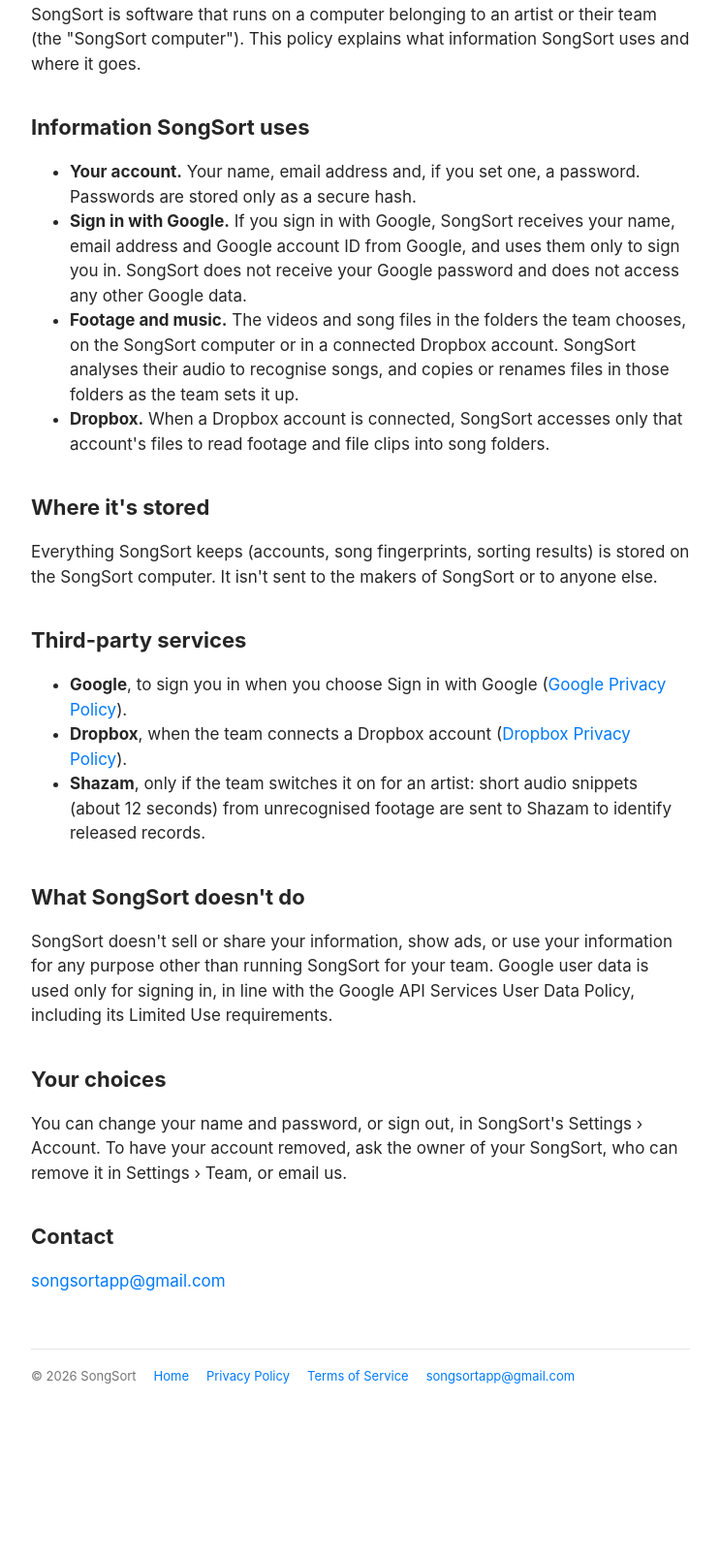
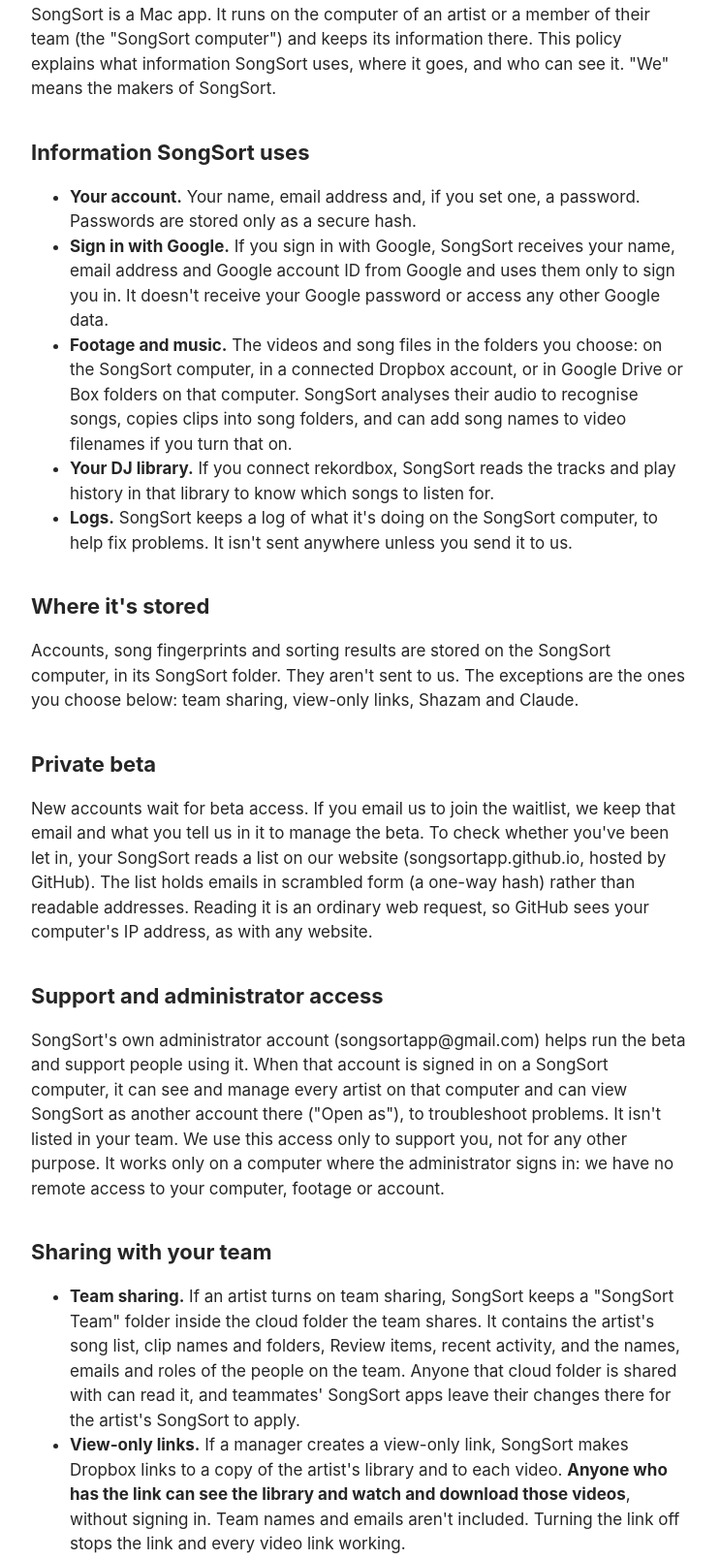
Before and after one commit to songsortapp/songsortapp.github.io, a plain HTML site: page privacy.html in a window 1280 px wide. Shown: the part 145-1754 px from the top of the page at 97% size, without its empty margins (268-1011 px from the left). Before the commit the page ends 1614 px from the top, so only its background shows below. Drawn offline with Linux system fonts and the light colour scheme.

Commit message:
Update privacy.html: beta, admin support access, team sharing, view-only links, Claude

```diff
--- a/privacy.html
+++ b/privacy.html
@@ -10,27 +10,60 @@
 footer{border-top:.5px solid var(--sep);margin-top:56px;padding-top:18px;font-size:13px;color:var(--label2);display:flex;gap:18px;flex-wrap:wrap}
 .doc p,.doc li{color:var(--label)}.doc .muted{color:var(--label2);font-size:15px}
 </style></head><body><main><div class="doc">
-<h1 style="text-align:left;font-size:34px">Privacy Policy</h1><p class="muted">Last updated October 28, 2026</p>
-<p>SongSort is software that runs on a computer belonging to an artist or their team (the "SongSort computer"). This policy explains what information SongSort uses and where it goes.</p>
+<h1 style="text-align:left;font-size:34px">Privacy Policy</h1><p class="muted">Last updated October 29, 2026 · SongSort is in private beta</p>
+<p>SongSort is a Mac app. It runs on the computer of an artist or a member of their team (the "SongSort computer") and keeps its information there. This policy explains what information SongSort uses, where it goes, and who can see it. "We" means the makers of SongSort.</p>
+
 <h2>Information SongSort uses</h2>
 <ul>
 <li><b>Your account.</b> Your name, email address and, if you set one, a password. Passwords are stored only as a secure hash.</li>
-<li><b>Sign in with Google.</b> If you sign in with Google, SongSort receives your name, email address and Google account ID from Google, and uses them only to sign you in. SongSort does not receive your Google password and does not access any other Google data.</li>
-<li><b>Footage and music.</b> The videos and song files in the folders the team chooses, on the SongSort computer or in a connected Dropbox account. SongSort analyses their audio to recognise songs, and copies or renames files in those folders as the team sets it up.</li>
-<li><b>Dropbox.</b> When a Dropbox account is connected, SongSort accesses only that account's files to read footage and file clips into song folders.</li>
+<li><b>Sign in with Google.</b> If you sign in with Google, SongSort receives your name, email address and Google account ID from Google and uses them only to sign you in. It doesn't receive your Google password or access any other Google data.</li>
+<li><b>Footage and music.</b> The videos and song files in the folders you choose: on the SongSort computer, in a connected Dropbox account, or in Google Drive or Box folders on that computer. SongSort analyses their audio to recognise songs, copies clips into song folders, and can add song names to video filenames if you turn that on.</li>
+<li><b>Your DJ library.</b> If you connect rekordbox, SongSort reads the tracks and play history in that library to know which songs to listen for.</li>
+<li><b>Logs.</b> SongSort keeps a log of what it's doing on the SongSort computer, to help fix problems. It isn't sent anywhere unless you send it to us.</li>
 </ul>
+
 <h2>Where it's stored</h2>
-<p>Everything SongSort keeps (accounts, song fingerprints, sorting results) is stored on the SongSort computer. It isn't sent to the makers of SongSort or to anyone else.</p>
+<p>Accounts, song fingerprints and sorting results are stored on the SongSort computer, in its SongSort folder. They aren't sent to us. The exceptions are the ones you choose below: team sharing, view-only links, Shazam and Claude.</p>
+
+<h2>Private beta</h2>
+<p>New accounts wait for beta access. If you email us to join the waitlist, we keep that email and what you tell us in it to manage the beta. To check whether you've been let in, your SongSort reads a list on our website (songsortapp.github.io, hosted by GitHub). The list holds emails in scrambled form (a one-way hash) rather than readable addresses. Reading it is an ordinary web request, so GitHub sees your computer's IP address, as with any website.</p>
+
+<h2>Support and administrator access</h2>
+<p>SongSort's own administrator account (songsortapp@gmail.com) helps run the beta and support people using it. When that account is signed in on a SongSort computer, it can see and manage every artist on that computer and can view SongSort as another account there ("Open as"), to troubleshoot problems. It isn't listed in your team. We use this access only to support you, not for any other purpose. It works only on a computer where the administrator signs in: we have no remote access to your computer, footage or account.</p>
+
+<h2>Sharing with your team</h2>
+<ul>
+<li><b>Team sharing.</b> If an artist turns on team sharing, SongSort keeps a "SongSort Team" folder inside the cloud folder the team shares. It contains the artist's song list, clip names and folders, Review items, recent activity, and the names, emails and roles of the people on the team. Anyone that cloud folder is shared with can read it, and teammates' SongSort apps leave their changes there for the artist's SongSort to apply.</li>
+<li><b>View-only links.</b> If a manager creates a view-only link, SongSort makes Dropbox links to a copy of the artist's library and to each video. <b>Anyone who has the link can see the library and watch and download those videos</b>, without signing in. Team names and emails aren't included. Turning the link off stops the link and every video link working.</li>
+</ul>
+
 <h2>Third-party services</h2>
 <ul>
 <li><b>Google</b>, to sign you in when you choose Sign in with Google (<a href="https://policies.google.com/privacy">Google Privacy Policy</a>).</li>
-<li><b>Dropbox</b>, when the team connects a Dropbox account (<a href="https://www.dropbox.com/privacy">Dropbox Privacy Policy</a>).</li>
-<li><b>Shazam</b>, only if the team switches it on for an artist: short audio snippets (about 12 seconds) from unrecognised footage are sent to Shazam to identify released records.</li>
+<li><b>Dropbox</b>, when you connect a Dropbox account or create a view-only link (<a href="https://www.dropbox.com/privacy">Dropbox Privacy Policy</a>).</li>
+<li><b>Google Drive and Box</b>, only through their own Mac apps: SongSort reads the folders they keep on your computer and doesn't connect to those services itself.</li>
+<li><b>Shazam</b>, only if it's switched on for an artist: short audio snippets (about 12 seconds) from footage SongSort can't recognise are sent to Shazam to identify released records.</li>
+<li><b>GitHub</b>, which hosts our website and the beta list (<a href="https://docs.github.com/site-policy/privacy-policies/github-general-privacy-statement">GitHub Privacy Statement</a>).</li>
+<li><b>Claude</b>, only if you install the SongSort extension in the Claude app and make a Claude key. Claude can then read and do what your account can in SongSort, when you ask it to. What Claude reads becomes part of your conversations with Claude and is handled under your Claude account and <a href="https://www.anthropic.com/legal/privacy">Anthropic's Privacy Policy</a>. You can turn Claude keys off at any time in Settings › Account › Claude.</li>
 </ul>
+
 <h2>What SongSort doesn't do</h2>
-<p>SongSort doesn't sell or share your information, show ads, or use your information for any purpose other than running SongSort for your team. Google user data is used only for signing in, in line with the Google API Services User Data Policy, including its Limited Use requirements.</p>
+<p>SongSort doesn't sell or share your information, show ads, or use your information for anything other than running SongSort for you and your team. Google user data is used only for signing in, in line with the Google API Services User Data Policy, including its Limited Use requirements.</p>
+
 <h2>Your choices</h2>
-<p>You can change your name and password, or sign out, in SongSort's Settings › Account. To have your account removed, ask the owner of your SongSort, who can remove it in Settings › Team, or email us.</p>
+<ul>
+<li>Change your name or password, sign out, and turn Claude keys on or off in Settings › Account.</li>
+<li>To have your account removed from a SongSort computer, ask that computer's owner (Settings › Team), or email us.</li>
+<li>To remove SongSort and everything it stores, delete the app and the folder <code>~/Library/Application Support/SongSort</code>. Your footage and song folders aren't affected.</li>
+<li>To be taken off the waitlist or have your beta emails deleted, email us.</li>
+</ul>
+
+<h2>Children</h2>
+<p>SongSort isn't intended for anyone under 13.</p>
+
+<h2>Changes</h2>
+<p>If this policy changes, we'll update the date at the top. If a change affects how your information is shared, we'll say so in SongSort before it takes effect.</p>
+
 <h2>Contact</h2>
 <p><a href="mailto:songsortapp@gmail.com">songsortapp@gmail.com</a></p>
 </div><footer><span>© 2026 SongSort</span><a href="/">Home</a><a href="/privacy.html">Privacy Policy</a><a href="/terms.html">Terms of Service</a><a href="mailto:songsortapp@gmail.com">songsortapp@gmail.com</a></footer></main></body></html>
```
